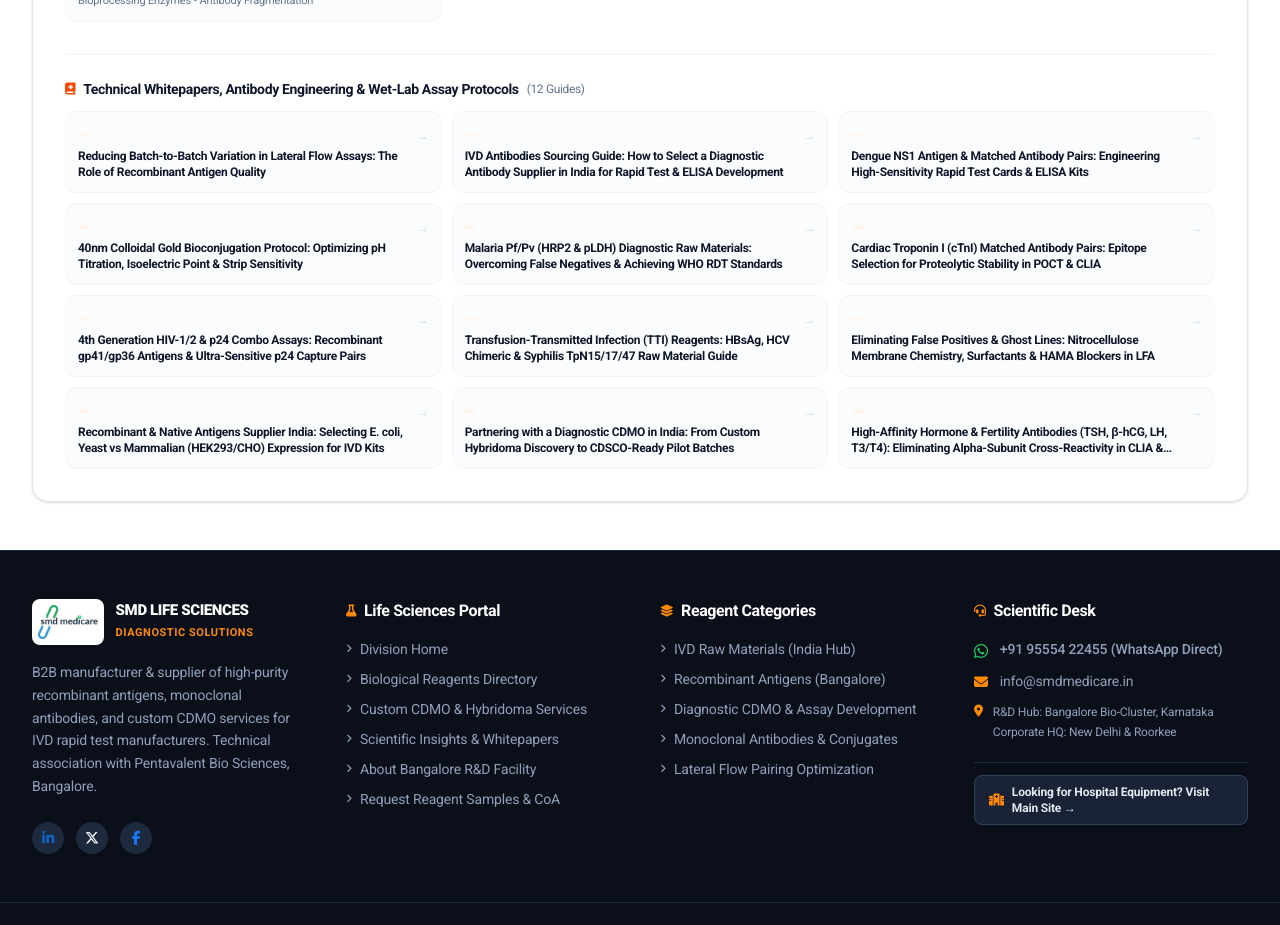
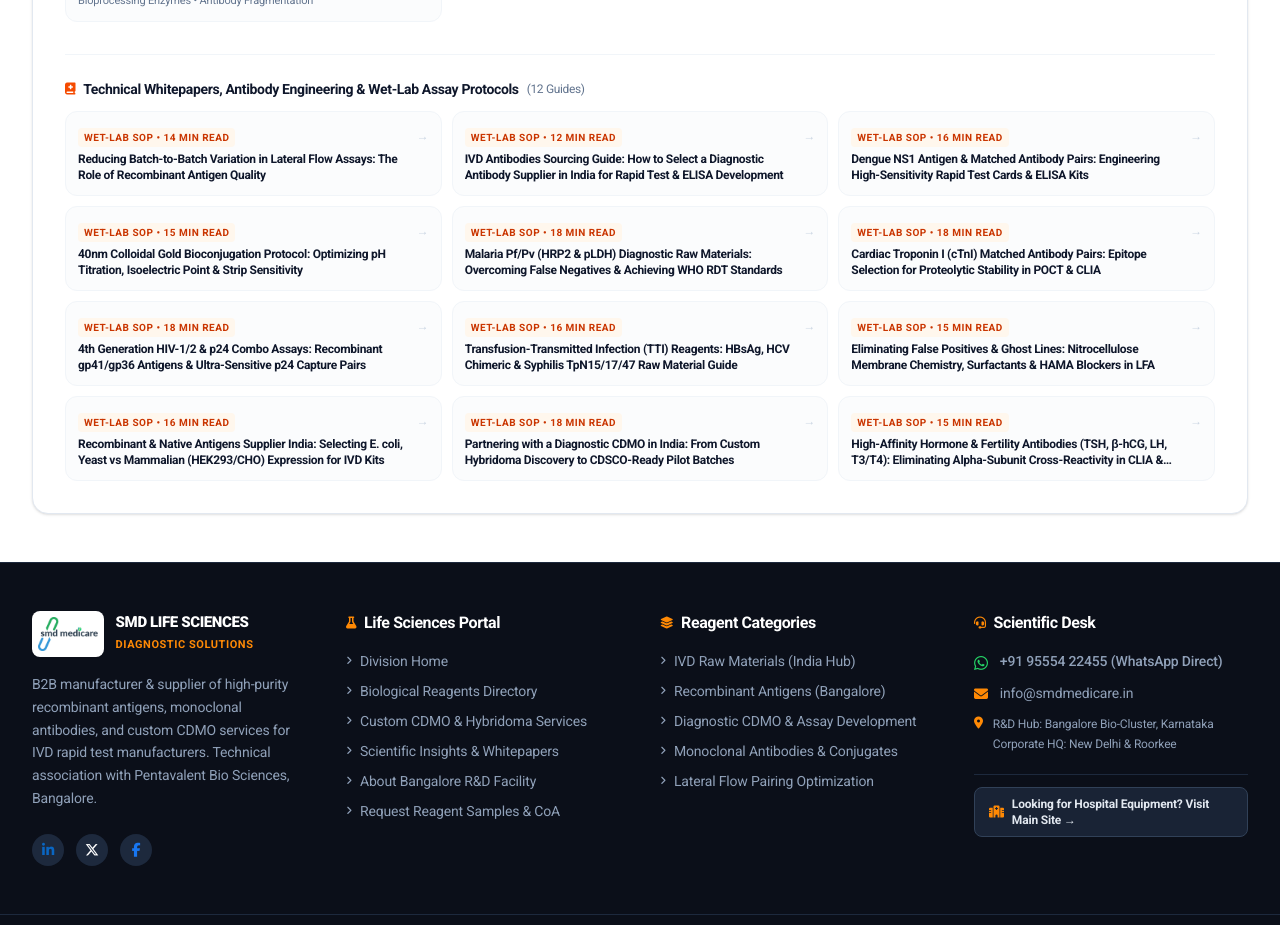
Before and after one commit to merahulrj-ui/smd-lifesciences, a Next.js app: page / in a window 1280 px wide. Shown: the part 8580-9505 px from the top of the page. Built offline with nearby package versions, Linux system fonts and the light colour scheme.

Commit message:
fix(ts): resolve InsightArticle property in ProductsAutoCrawlHub so Vercel build deploys static feed.xml

```diff
--- a/src/components/ProductsAutoCrawlHub.tsx
+++ b/src/components/ProductsAutoCrawlHub.tsx
@@ -150,7 +150,7 @@ export default function ProductsAutoCrawlHub() {
                 >
                   <div>
                     <span className="inline-block text-[10px] font-bold uppercase tracking-wider text-orange-700 bg-orange-50 px-1.5 py-0.5 rounded mb-1">
-                      {article.category}
+                      Wet-Lab SOP &bull; {article.read_time}
                     </span>
                     <h4 className="text-xs font-semibold text-slate-900 group-hover:text-orange-600 transition-colors line-clamp-2">
                       {article.title}
```
